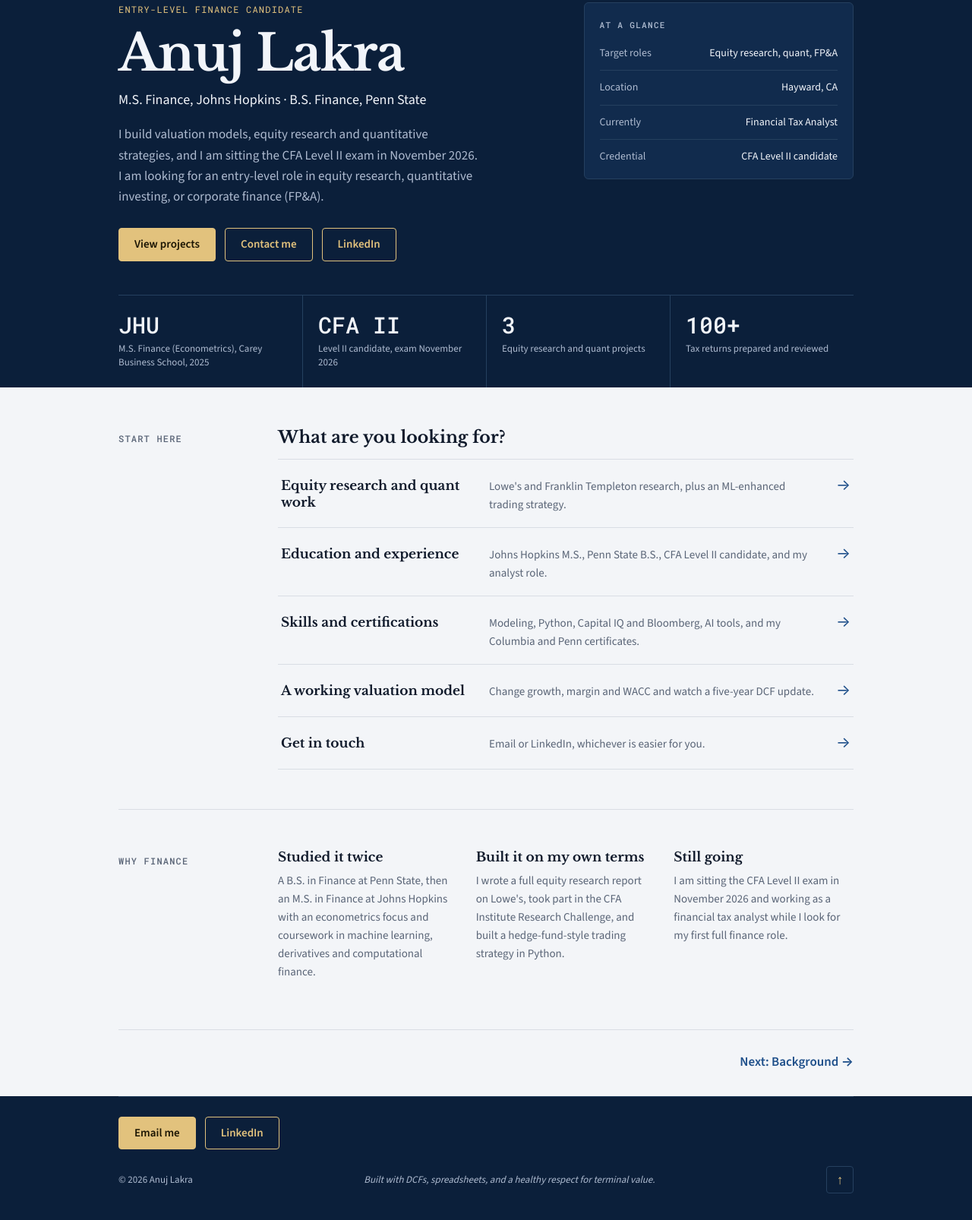
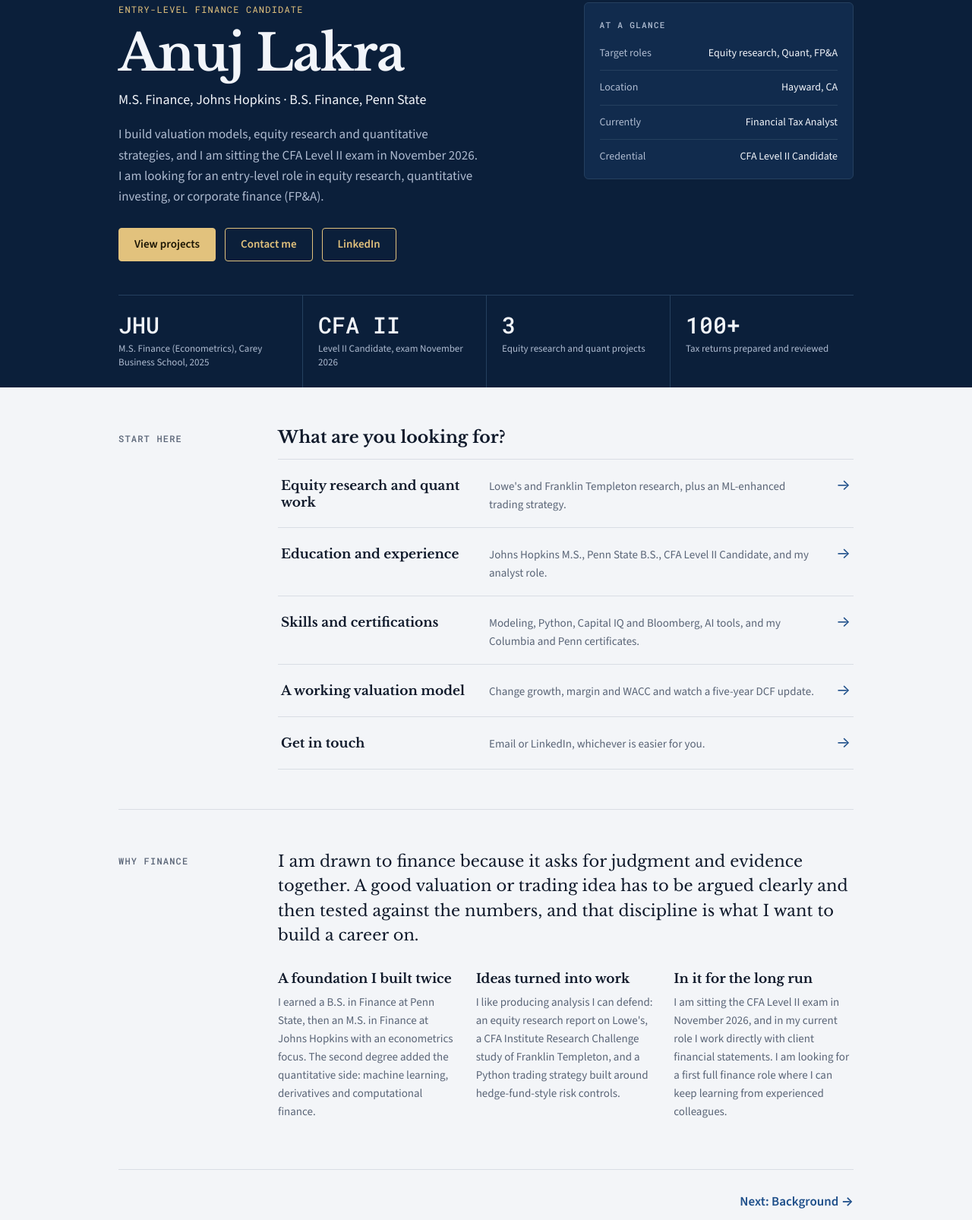
Before and after one commit to alakra13/anuj-lakra-finance-portfolio, a plain HTML site: page index.html in a window 1280 px wide. Shown: the part 120-1726 px from the top of the page at 76% size. Drawn offline with nearby package versions, Linux system fonts and the light colour scheme.

Commit message:
Update index.html

```diff
--- a/index.html
+++ b/index.html
@@ -66,6 +66,7 @@ h2, h3 { text-wrap: balance; }
 .pagehead { padding: 44px 0 40px; }
 .pagehead h1 { font-size: clamp(30px, 5vw, 46px); line-height: 1.1; margin: 0 0 12px; }
 .pagehead .lede { margin: 0; }
+.why-lead { font-family: var(--font-display); font-size: 21px; line-height: 1.55; max-width: 60ch; margin: 0 0 30px; }
 .start-list { margin-top: 14px; border-bottom: 1px solid var(--rule); }
 .start-row { display: grid; grid-template-columns: minmax(0, 250px) minmax(0, 1fr) auto; gap: 8px 24px; align-items: baseline; padding: 18px 4px; border-top: 1px solid var(--rule); text-decoration: none; color: var(--fg); transition: background .15s ease, padding-left .15s ease; }
 .start-row:hover { background: var(--surface); padding-left: 12px; }
@@ -220,7 +221,7 @@ html { scroll-behavior: smooth; }
 
     <div class="hero" data-view="home">
       <div>
-        <p class="eyebrow">Entry-level finance candidate</p>
+        <p class="eyebrow">Entry-level finance Candidate</p>
         <h1>Anuj Lakra</h1>
         <p class="subtitle">M.S. Finance, Johns Hopkins · B.S. Finance, Penn State</p>
         <p class="lede">I build valuation models, equity research and quantitative strategies, and I am sitting the CFA Level II exam in November 2026. I am looking for an entry-level role in equity research, quantitative investing, or corporate finance (FP&amp;A).</p>
@@ -233,17 +234,17 @@ html { scroll-behavior: smooth; }
       <aside class="glance" aria-label="At a glance">
         <h2>At a glance</h2>
         <dl>
-          <div class="row"><dt>Target roles</dt><dd>Equity research, quant, FP&amp;A</dd></div>
+          <div class="row"><dt>Target roles</dt><dd>Equity research, Quant, FP&amp;A</dd></div>
           <div class="row"><dt>Location</dt><dd>Hayward, CA</dd></div>
           <div class="row"><dt>Currently</dt><dd>Financial Tax Analyst</dd></div>
-          <div class="row"><dt>Credential</dt><dd>CFA Level II candidate</dd></div>
+          <div class="row"><dt>Credential</dt><dd>CFA Level II Candidate</dd></div>
         </dl>
       </aside>
     </div>
 
     <div class="facts" data-view="home">
       <div class="fact"><b>JHU</b><span>M.S. Finance (Econometrics), Carey Business School, 2025</span></div>
-      <div class="fact"><b>CFA II</b><span>Level II candidate, exam November 2026</span></div>
+      <div class="fact"><b>CFA II</b><span>Level II Candidate, exam November 2026</span></div>
       <div class="fact"><b>3</b><span>Equity research and quant projects</span></div>
       <div class="fact"><b>100+</b><span>Tax returns prepared and reviewed</span></div>
     </div>
@@ -331,7 +332,7 @@ html { scroll-behavior: smooth; }
           <div><h3>Modeling</h3><ul><li>DCF, DDM, LBO fundamentals</li><li>Monte Carlo simulation</li><li>Sensitivity analysis</li><li>FP&amp;A, portfolio management</li></ul></div>
           <div><h3>Tools</h3><ul><li>Excel (advanced)</li><li>Python: pandas, NumPy, scikit-learn</li><li>Capital IQ, Bloomberg</li><li>Tableau</li></ul></div>
           <div><h3>AI and machine learning</h3><ul><li>Prompt engineering</li><li>LLMs for research and data cleaning, checked against filings and source data</li><li>Machine learning for finance (JHU coursework)</li><li>Random Forest signal filtering, scikit-learn</li><li>Feature engineering from technical indicators</li><li>Python backtesting with Backtrader</li></ul></div>
-          <div><h3>Credentials and honors</h3><ul><li>CFA Level II candidate, exam Nov 2026</li><li>Prompt Engineering Certificate, Columbia University</li><li>Fundamentals of Quantitative Modeling, University of Pennsylvania</li><li>Dean's Scholarship, Johns Hopkins</li><li>Dean's List, 4 semesters, Penn State</li></ul></div>
+          <div><h3>Credentials and honors</h3><ul><li>CFA Level II Candidate, exam Nov 2026</li><li>Prompt Engineering Certificate, Columbia University</li><li>Fundamentals of Quantitative Modeling, University of Pennsylvania</li><li>Dean's Scholarship, Johns Hopkins</li><li>Dean's List, 4 semesters, Penn State</li></ul></div>
         </div>
       </div>
     </section>
@@ -343,7 +344,7 @@ html { scroll-behavior: smooth; }
           <h3>What are you looking for?</h3>
           <div class="start-list">
             <a class="start-row" href="#projects" data-nav="projects"><span class="s-title">Equity research and quant work</span><span class="s-desc">Lowe's and Franklin Templeton research, plus an ML-enhanced trading strategy.</span><span class="s-arrow" aria-hidden="true">&rarr;</span></a>
-            <a class="start-row" href="#background" data-nav="background"><span class="s-title">Education and experience</span><span class="s-desc">Johns Hopkins M.S., Penn State B.S., CFA Level II candidate, and my analyst role.</span><span class="s-arrow" aria-hidden="true">&rarr;</span></a>
+            <a class="start-row" href="#background" data-nav="background"><span class="s-title">Education and experience</span><span class="s-desc">Johns Hopkins M.S., Penn State B.S., CFA Level II Candidate, and my analyst role.</span><span class="s-arrow" aria-hidden="true">&rarr;</span></a>
             <a class="start-row" href="#background" data-nav="background" data-scroll="skills"><span class="s-title">Skills and certifications</span><span class="s-desc">Modeling, Python, Capital IQ and Bloomberg, AI tools, and my Columbia and Penn certificates.</span><span class="s-arrow" aria-hidden="true">&rarr;</span></a>
             <a class="start-row" href="#model" data-nav="model"><span class="s-title">A working valuation model</span><span class="s-desc">Change growth, margin and WACC and watch a five-year DCF update.</span><span class="s-arrow" aria-hidden="true">&rarr;</span></a>
             <a class="start-row" href="#contact" data-nav="contact"><span class="s-title">Get in touch</span><span class="s-desc">Email or LinkedIn, whichever is easier for you.</span><span class="s-arrow" aria-hidden="true">&rarr;</span></a>
@@ -355,10 +356,13 @@ html { scroll-behavior: smooth; }
     <section id="why" data-view="home">
       <div class="sec-head">
         <h2>Why finance</h2>
-        <div class="sec-body skills">
-          <div><h3>Studied it twice</h3><p>A B.S. in Finance at Penn State, then an M.S. in Finance at Johns Hopkins with an econometrics focus and coursework in machine learning, derivatives and computational finance.</p></div>
-          <div><h3>Built it on my own terms</h3><p>I wrote a full equity research report on Lowe's, took part in the CFA Institute Research Challenge, and built a hedge-fund-style trading strategy in Python.</p></div>
-          <div><h3>Still going</h3><p>I am sitting the CFA Level II exam in November 2026 and working as a financial tax analyst while I look for my first full finance role.</p></div>
+        <div class="sec-body">
+          <p class="why-lead">I am drawn to finance because it asks for judgment and evidence together. A good valuation or trading idea has to be argued clearly and then tested against the numbers, and that discipline is what I want to build a career on.</p>
+          <div class="skills">
+            <div><h3>A foundation I built twice</h3><p>I earned a B.S. in Finance at Penn State, then an M.S. in Finance at Johns Hopkins with an econometrics focus. The second degree added the quantitative side: machine learning, derivatives and computational finance.</p></div>
+            <div><h3>Ideas turned into work</h3><p>I like producing analysis I can defend: an equity research report on Lowe's, a CFA Institute Research Challenge study of Franklin Templeton, and a Python trading strategy built around hedge-fund-style risk controls.</p></div>
+            <div><h3>In it for the long run</h3><p>I am sitting the CFA Level II exam in November 2026, and in my current role I work directly with client financial statements. I am looking for a first full finance role where I can keep learning from experienced colleagues.</p></div>
+          </div>
         </div>
       </div>
     </section>
```
